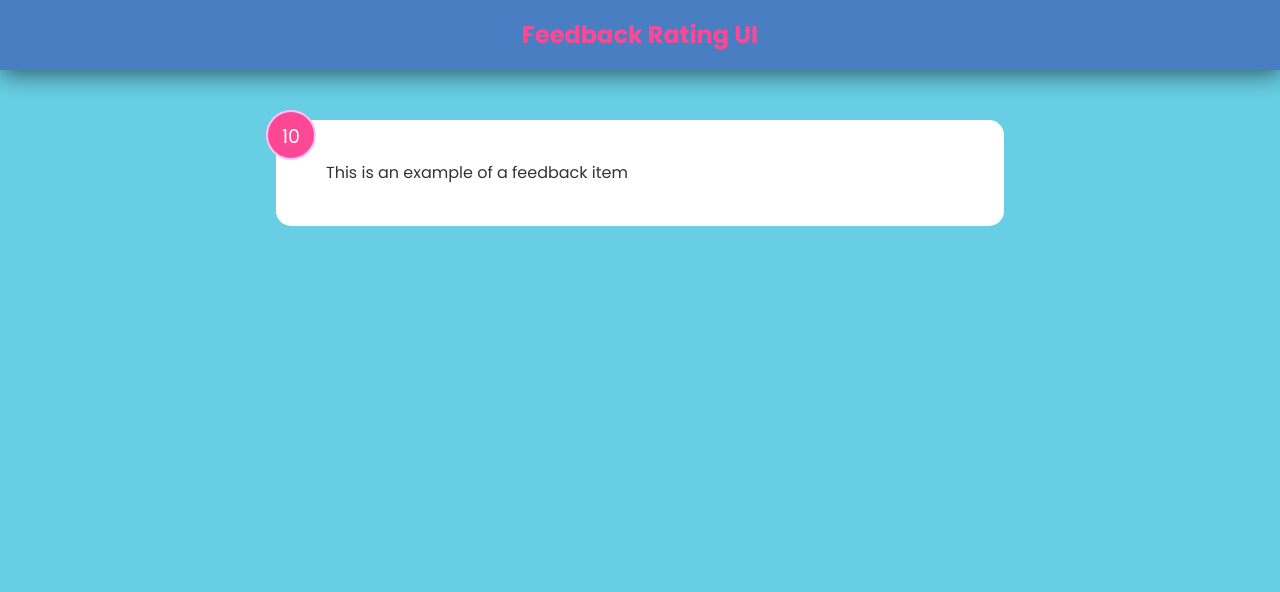
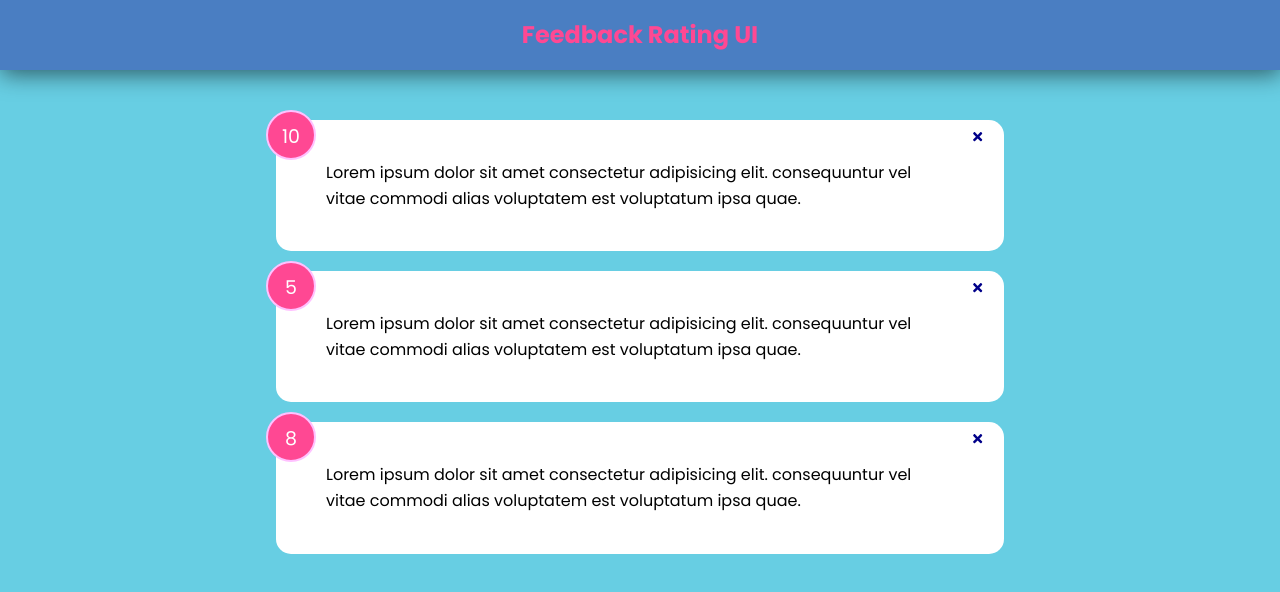
Before and after one commit to glauciabierwagen/rating-ui-app, a React (Create React App) app: page / in a window 1280 px wide. Shown: the top 592 px of the page. Built offline with nearby package versions, Linux system fonts and the light colour scheme.

Commit message:
Adding functions

```diff
--- a/package.json
+++ b/package.json
@@ -8,6 +8,7 @@
     "@testing-library/user-event": "^13.5.0",
     "react": "^18.1.0",
     "react-dom": "^18.1.0",
+    "react-icons": "^4.4.0",
     "react-router-dom": "^6.3.0",
     "react-scripts": "5.0.1",
     "web-vitals": "^2.1.4"
--- a/src/App.js
+++ b/src/App.js
@@ -3,18 +3,29 @@ import { BrowserRouter, Route, Routes } from "react-router-dom";
 
 import FeedbackData from "./data/FeedbackData";
 import Header from "./components/Header";
-import FeedbackItem from "./components/FeedbackItem";
+import FeedbackList from "./components/FeedbackList";
 
 function App() {
   const [feedback, setFeedback] = useState(FeedbackData);
   console.log(feedback);
+
+  const deleteFeedback = (id) =>{
+    if(window.confirm("Are you sure you want to delete?")) {
+      setFeedback(feedback.filter((item) => item.id !== id))
+      //we will return an array  minus the one we are deleting
+    }
+  }
 
   return (
     <BrowserRouter>
       <Header />
       <div className="container">
         <Routes>
-          <Route exact path="/" element={<FeedbackItem />} />
+          <Route
+          exact
+          path="/"
+          element={<FeedbackList feedback={feedback} handleDelete={deleteFeedback}/>}
+          />
         </Routes>
       </div>
     </BrowserRouter>
--- /dev/null
+++ b/src/components/Card.js
@@ -0,0 +1,26 @@
+import PropTypes from "prop-types";
+
+const Card = ({ children, reverse }) => {
+  return (
+    <div
+      className="card"
+      style={{
+        backgroundColor: reverse ? "rgba(0,0,0,0.4" : "#fff",
+        color: reverse ? "#fff" : "#000",
+      }}
+    >
+      {children}
+    </div>
+  );
+};
+
+export default Card;
+
+Card.defaultProps = {
+  reverse: false,
+};
+
+Card.propTypes = {
+  children: PropTypes.node.isRequired,
+  reverse: PropTypes.bool,
+};
--- a/src/components/FeedbackItem.js
+++ b/src/components/FeedbackItem.js
@@ -1,13 +1,17 @@
 import { useState } from "react";
+import {FaTimes} from "react-icons/fa"
+import Card from "./Card";
 
-const FeedbackItem = () => {
-  const [rating, setRating] = useState(10);
-  const [text, setText] = useState("This is an example of a feedback item");
+const FeedbackItem = ({ item, handleDelete }) => {
+  //const [rating, setRating] = useState(8);
+  //const [text, setText] = useState("This is an example of a feedback item");
   return (
-    <div className="card">
-      <div className="num-display">{rating}</div>
-      <div className="text-display">{text}</div>
-    </div>
+    <Card>
+      <div className="num-display">{item.rating}</div>
+      <button onClick={() => handleDelete(item.id)} className="close"> <FaTimes color="#000089"/></button>
+      <div className="text-display">{item.text}</div>
+    </Card>
+
   );
 };
 
--- /dev/null
+++ b/src/components/FeedbackList.js
@@ -0,0 +1,17 @@
+import FeedbackItem from "./FeedbackItem";
+
+const FeedbackList = ({ feedback, handleDelete }) => {
+  if (!feedback || feedback.length === 0) {
+    return <p>No feedback yet!</p>;
+  }
+
+  return (
+    <div className="feedback-list">
+      {feedback.map((item) => (
+        <FeedbackItem key={item.id} item={item} handleDelete={handleDelete} />
+      ))}
+    </div>
+  );
+};
+
+export default FeedbackList;
```
Also changed, not shown: src/components/FeedbackStats.js (added, +16 -0 lines), 1 other file (tests, documents, lock files or other folders).
